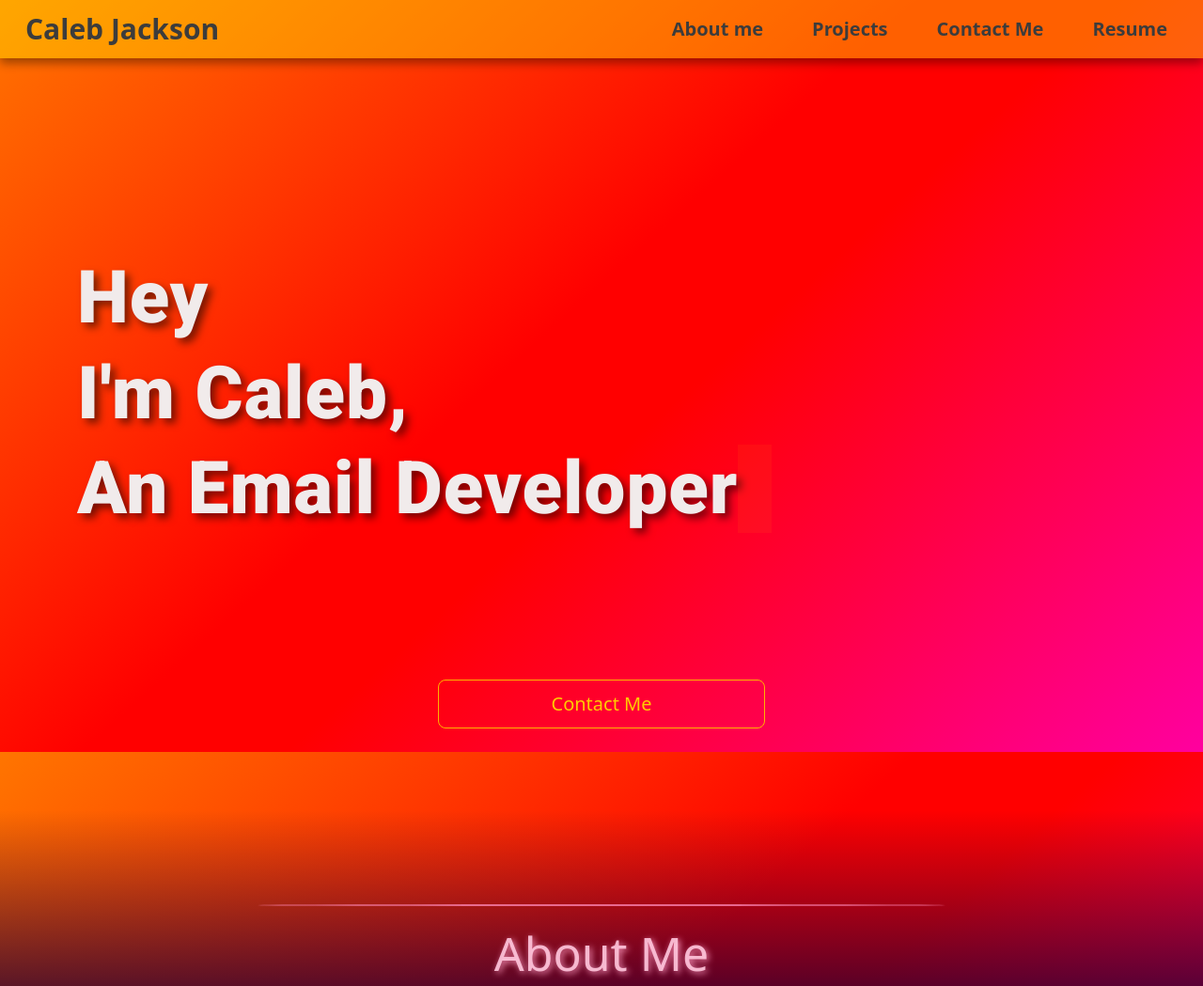
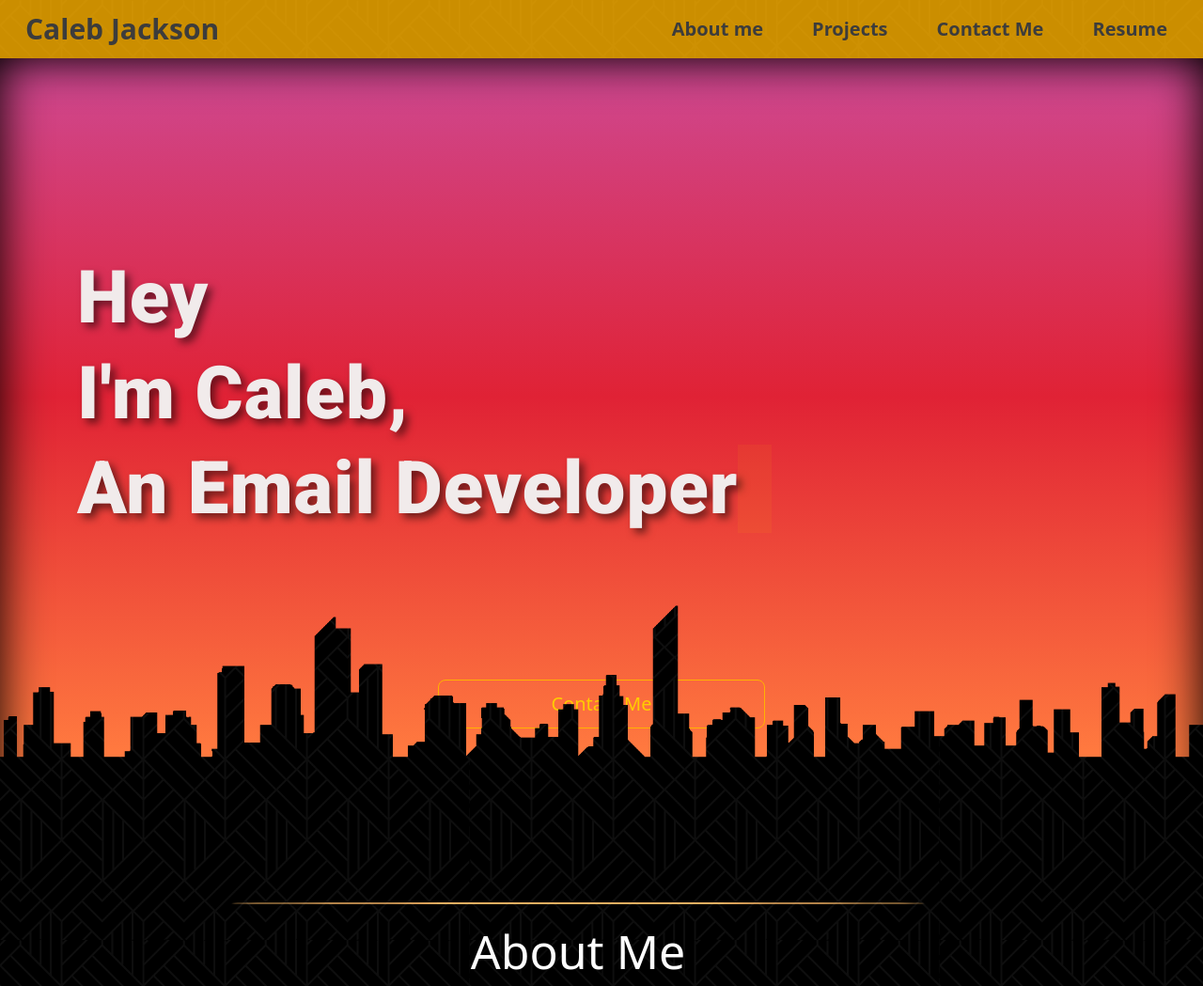
Before and after one commit to jalebkackson/HTML-Email-Portfolio, a Node server app: page / in a window 1280 px wide. Shown: the top 1049 px of the page at 94% size. Run offline with Node 20, Linux system fonts and the light colour scheme; some libraries are stand-ins or nearby versions; some web fonts are replaced.

Commit message:
changed hero color and added skyline mask

```diff
--- a/public/style.css
+++ b/public/style.css
@@ -1,28 +1,14 @@
 body {
-  background: rgb(255, 0, 159);
-  background: linear-gradient(
-      318deg,
-      rgba(255, 0, 159, 1) 0%,
-      rgba(255, 0, 0, 1) 45%,
-      rgba(255, 0, 0, 1) 55%,
-      rgba(255, 117, 0, 1) 100%
-    )
-    no-repeat center center fixed;
-  -webkit-background-size: cover;
-  -moz-background-size: cover;
-  -o-background-size: cover;
-  background-size: cover;
-  background: lin;
+  background: url(assets/Images/DarkPattern.png) fixed;
   overflow-y: auto;
   overflow-x: hidden;
   color: #f1f1f1;
 }
 
 .navbar {
-  background: rgba(255, 238, 0, 0.405);
+  background: rgba(255, 179, 0, 0.797);
   box-shadow: 0 5px 10px rgba(0, 0, 0, 0.4);
 }
-
 a.navbar-brand {
   margin-left: 15px;
   margin-bottom: -19px;
@@ -36,31 +22,44 @@ a.navbar-brand {
 a.navbar-brand:hover {
   pointer-events: none;
 }
-
 .nav-item {
   padding: 0 18px;
   font-weight: 700;
   font-size: 20px;
 }
-
 nav .navbar-nav li a:hover {
   color: rgb(255, 0, 149);
 }
-
 nav .navbar-nav li a {
   color: rgb(60, 60, 60);
-  /* padding-bottom: 25px; */
-  /* text-shadow: 0 1px 6px rgb(0 0 0); */
 }
-
 .navbar-toggler {
   margin-right: 15px;
 }
 
 /* HERO Section */
 .hero-section {
+  background: linear-gradient(
+        180deg,
+        rgba(206, 73, 147) 0%,
+        rgb(224, 34, 53) 45%,
+        rgb(255, 121, 63) 92%
+      )
+      no-repeat center center fixed,
+    rgba(0, 0, 0, 0.675);
+
+  box-shadow: inset 50px 20px 50px -50px rgba(0, 0, 0, 1),
+    inset -50px 50px 50px -50px rgba(0, 0, 0, 1);
   height: 100vh;
   min-height: 700px;
+  position: relative;
+  -webkit-mask: url(assets/Images/skyline.png) center/contain no-repeat,
+    linear-gradient(#fff 0 0);
+  mask-position: bottom;
+  mask-repeat: no-repeat;
+  -webkit-mask-composite: destination-out;
+  mask-composite: exclude;
+  margin-bottom: -2px;
 }
 .typedMessage {
   padding-top: 13rem;
@@ -107,7 +106,6 @@ nav .navbar-nav li a {
     font-size: 78px;
   }
 }
-
 /* Caret */
 .mySpan {
   background-color: rgb(255, 196, 0);
@@ -137,13 +135,11 @@ nav .navbar-nav li a {
 .contact-me-btn {
   padding: 100px 0 150px 0;
 }
-
 .btn-outline-warning {
   color: rgb(255, 204, 0);
   border-color: rgb(255, 179, 0);
   padding: 10px 120px;
 }
-
 .btn-outline-warning:hover {
   color: rgb(255, 255, 255);
   text-shadow: 1px 1px 3px rgb(0, 0, 0);
@@ -151,7 +147,6 @@ nav .navbar-nav li a {
   border: none;
   box-shadow: 5px 5px 10px rgba(0, 0, 0, 0.495);
 }
-
 .btn-outline-warning:active {
   color: rgb(255, 255, 255);
   text-shadow: 1px 1px 3px rgb(0, 0, 0);
@@ -162,7 +157,7 @@ nav .navbar-nav li a {
 
 /* this Section selector controls the main div of all sections */
 .section {
-  padding: 100px 30px;
+  padding: 100px 0 0 0;
   margin: auto 0;
   text-align: center;
   justify-content: center;
@@ -172,25 +167,37 @@ nav .navbar-nav li a {
   font-size: 50px;
   padding: 20px 0;
   color: rgb(255, 255, 255);
-  text-shadow: 7px 7px 4px rgba(0, 0, 0, 0.495);
+  text-shadow: 5px 5px 4px rgba(0, 0, 0, 0.495);
 }
 
 .header-line {
   width: 60%;
-  border: 1px solid rgba(255, 179, 0, 0.831);
+  border: 1px solid rgb(238, 175, 97);
   border-radius: 100%;
   margin: auto;
 }
 
-.row-one {
-  padding-top: 40px;
+/* HEADER styling for dark sections */
+h1.dark {
+  text-shadow: 0px 0px 20px rgb(255, 0, 102);
+  color: rgb(255, 255, 255);
+}
+.header-line-dark {
+  width: 60%;
+  border: 1px solid rgba(255, 0, 119, 0.52);
+  border-radius: 100%;
+  margin: auto;
 }
 
-/* About Me */
+/*About-Me Section */
+.about-me.dark {
+  /* url(assets/Images/v882-kul-41-a.jpg);
+  background-size: 100% auto; */
+  padding-bottom: 50px;
+}
 .about-me.row {
-  padding-top: 60px;
+  padding: 60px 20px 75px 30px;
 }
-
 @media screen and (max-width: 768px) {
   .bitmoji {
     width: 50%;
@@ -201,7 +208,6 @@ nav .navbar-nav li a {
     padding-top: -20vw;
   }
 }
-
 /* bitmoji Wobble animation */
 .wobble {
   animation: wobble 15s 3s ease infinite;
@@ -230,6 +236,7 @@ nav .navbar-nav li a {
   }
 }
 
+/* signature animation */
 svg {
   filter:
   /* Glow */ drop-shadow(0px 0px 4px rgb(251 72 196))
@@ -237,8 +244,6 @@ svg {
     drop-shadow(0px 0px 1px rgb(251 72 196)) /* Shadow */
     drop-shadow(5px 6px 0px rgb(0 0 0));
 }
-
-/* signature animation */
 .signaturePath {
   transform: translateY(5%);
   padding-bottom: 40px;
@@ -246,7 +251,6 @@ svg {
   stroke-dashoffset: 920;
   transform: translateZ(0);
 }
-
 .signature-animation-toggle {
   animation: sign 1.5s 0s linear forwards, turnOn 0.8s 1.8s forwards,
     flicker 4s 5s linear infinite;
@@ -262,16 +266,15 @@ svg {
 }
 
 .slide-in-from-right {
-  animation: slide-from-right 0.5s 0s ease forwards;
+  animation: slide-from-right 1.2s 0s ease forwards;
 }
-
 @keyframes slide-from-right {
   from {
     transform: translateX(100%);
     opacity: 0.4;
   }
-  30% {
-    transform: translateX(-15%);
+  50% {
+    transform: translateX(-2%);
   }
   100% {
     transform: translateX(0);
@@ -292,66 +295,40 @@ svg {
 }
 
 .skills-section {
-  padding-top: 200px;
-  background: linear-gradient(
-      180deg,
-      rgba(0, 0, 0) 0%,
-      rgb(1, 61, 83) 22%,
-      /* rgba(177, 66, 1, 0.86) 35%, */ rgb(0, 0, 0, 0) 40%
-    )
-    no-repeat center center;
+  padding-top: 40px;
+  background: rgba(0, 0, 0, 0.624),
+    url(assets/Images/diamondpattern500.jpg) repeat;
 }
-
 .skills {
   text-align: center;
   justify-content: center;
 }
-
 /* skills text */
 .skills h5 {
   padding-top: 15px;
   text-shadow: 3px 4px 3px rgba(0, 0, 0, 0.495);
 }
-
 .skill {
   padding: 40px 0;
 }
-
 .skill img {
   width: 35%;
   max-width: 150px;
   min-width: 60px;
-  -webkit-filter: drop-shadow(5px 5px 5px rgba(0, 0, 0, 0.601));
-  filter: drop-shadow(5px 5px 5px rgba(0, 0, 0, 0.601));
+  -webkit-filter: drop-shadow(0px 0px 5px rgb(255, 0, 170));
+  filter: drop-shadow(0px 0px 7px rgb(255, 0, 149));
+  -webkit-filter: drop-shadow(0px 0px 20px rgb(255, 0, 170));
+  filter: drop-shadow(0px 0px 15px 1px rgb(255, 0, 170));
 }
 
-/*Portfolio Section */
 .portfolio {
-  background: linear-gradient(
-      180deg,
-      rgb(255, 255, 255, 0) 0%,
-      rgb(30, 0, 53) 27%,
-      rgb(0, 0, 0) 45%
-    )
-    no-repeat center center;
 }
-
-h1.dark {
-  text-shadow: 2px 2px 7px rgba(254, 154, 194, 0.962);
-  color: rgba(255, 198, 221, 0.899);
-}
-
-.header-line-dark {
-  width: 60%;
-  border: 1px solid rgba(254, 136, 183, 0.76);
-  border-radius: 100%;
-  margin: auto;
-}
-
 .projects.row-one {
   padding-top: 70px;
 }
-
+.row-one {
+  padding-top: 40px;
+}
 .project {
   padding: 40px 0;
 }
@@ -362,7 +339,6 @@ h1.dark {
   -webkit-filter: drop-shadow(0px 0px 10px rgba(255, 0, 212, 0.854));
   filter: drop-shadow(0px 0px 10px rgba(255, 0, 212, 0.875));
 }
-
 .portfolio h5 {
   text-shadow: 0px 0px 15px rgb(255, 0, 170);
   text-shadow: 0px 0px 15px rgb(255, 0, 170);
--- a/views/index.ejs
+++ b/views/index.ejs
@@ -114,12 +114,10 @@
     </div>
 
     <!-- About Me -->
-    <div class="section portfolio flexbox">
-      <div class="header-line-dark"></div>
-      <h1 data-value="About Me" id="hacker" class="section-header dark">
-        About Me
-      </h1>
-      <div class="header-line-dark"></div>
+    <div class="section dark about-me flexbox">
+      <div class="header-line"></div>
+      <h1 data-value="About Me" id="hacker" class="section-header">About Me</h1>
+      <div class="header-line"></div>
       <div class="about-me row">
         <div class="col-md bitmoji-signature">
           <!-- make it so that the bitmoji changes to provocqtive after scrolling back up -->
@@ -176,12 +174,12 @@
     </div>
 
     <!-- Skills -->
-    <div class="section flexbox skills-section">
-      <div class="header-line"></div>
-      <h1 data-value="My Skills" id="hacker" class="section-header">
+    <div class="section dark flexbox skills-section">
+      <div class="header-line-dark"></div>
+      <h1 data-value="My Skills" id="hacker" class="section-header dark">
         My Skills
       </h1>
-      <div class="header-line"></div>
+      <div class="header-line-dark"></div>
       <div class="flexbox row skills row-one">
         <div class="skill col-4">
           <img
@@ -223,8 +221,8 @@
       </div>
     </div>
 
-    <!-- Work -->
-    <div class="section portfolio flexbox">
+    <!-- Portfolio -->
+    <div class="section dark portfolio flexbox">
       <div class="header-line-dark"></div>
       <h1 data-value="Portfolio" id="hacker" class="section-header dark">
         Portfolio
```
Also changed, not shown: public/assets/Images/DarkPattern.png (added), public/assets/Images/skyline.png (added).
